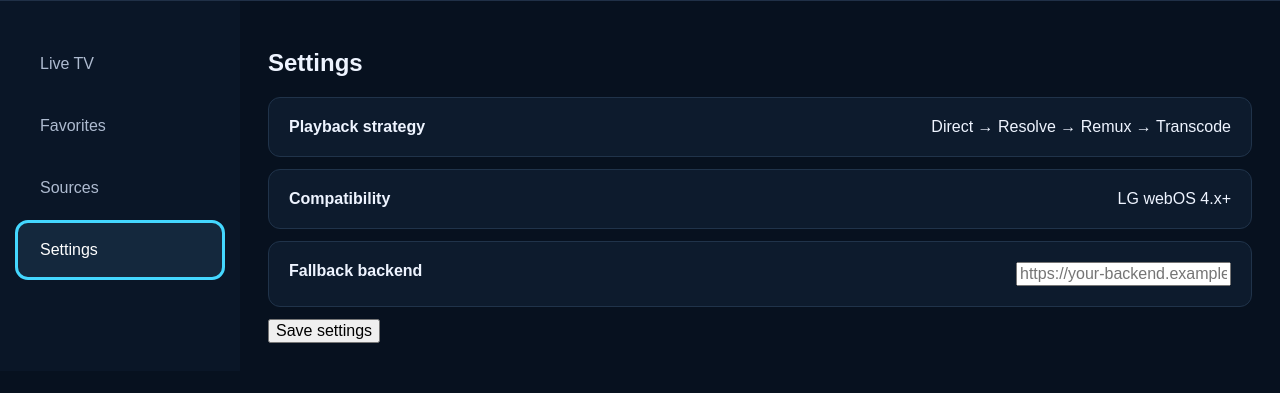
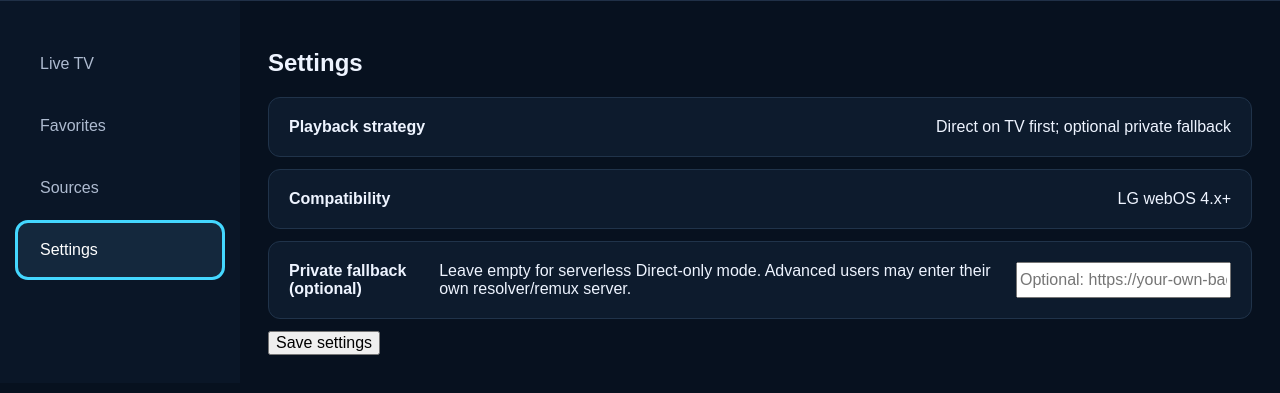
Before and after one commit to chuongnguyen89dn-ui/Iptvwebos, a website: page index.html in a window 1280 px wide. Both pictures are taken after a click on the button "Settings". Shown: the part 75-468 px from the top of the page. Drawn offline with Linux system fonts and the light colour scheme.

Commit message:
Explain serverless default playback mode

```diff
--- a/index.html
+++ b/index.html
@@ -7,7 +7,7 @@
 <div id="live" class="view active"><div class="toolbar"><input id="search" placeholder="Search channels"><span id="sourceSummary"></span></div><div class="livegrid"><div id="groups" class="panel"></div><div id="channels" class="panel"></div><div class="playerpanel"><video id="video" autoplay controls></video><div id="now"><h2 id="nowName">Choose a channel</h2><p id="playState">Ready</p></div></div></div></div>
 <div id="favorites" class="view"><h1>Favorites</h1><div id="favoriteChannels" class="cards"></div></div>
 <div id="sources" class="view"><div class="viewhead"><div><h1>Sources</h1><p>Add as many M3U/M3U8 playlists as you need.</p></div><button id="addSource">+ Add source</button></div><div id="sourceList"></div></div>
-<div id="settings" class="view"><h1>Settings</h1><div class="setting"><b>Playback strategy</b><span>Direct → Resolve → Remux → Transcode</span></div><div class="setting"><b>Compatibility</b><span>LG webOS 4.x+</span></div><div class="setting"><b>Fallback backend</b><input id="backendUrl" placeholder="https://your-backend.example" value=""></div><button id="saveSettings">Save settings</button></div>
+<div id="settings" class="view"><h1>Settings</h1><div class="setting"><b>Playback strategy</b><span>Direct on TV first; optional private fallback</span></div><div class="setting"><b>Compatibility</b><span>LG webOS 4.x+</span></div><div class="setting"><b>Private fallback (optional)</b><span>Leave empty for serverless Direct-only mode. Advanced users may enter their own resolver/remux server.</span><input id="backendUrl" placeholder="Optional: https://your-own-backend.example" value=""></div><button id="saveSettings">Save settings</button></div>
 </section></main></div>
 <div id="modal" class="modal hidden"><div class="dialog"><h2>Add playlist</h2><input id="sourceName" placeholder="Name"><input id="sourceUrl" placeholder="https://.../playlist.m3u"><div class="actions"><button id="cancelSource">Cancel</button><button id="saveSource">Add</button></div><p id="sourceError"></p></div></div>
 <script src="js/storage.js"></script><script src="js/m3u.js"></script><script src="js/resolver.js"></script><script src="js/player.js"></script><script src="js/remote.js"></script><script src="js/app.js"></script></body></html>
```
